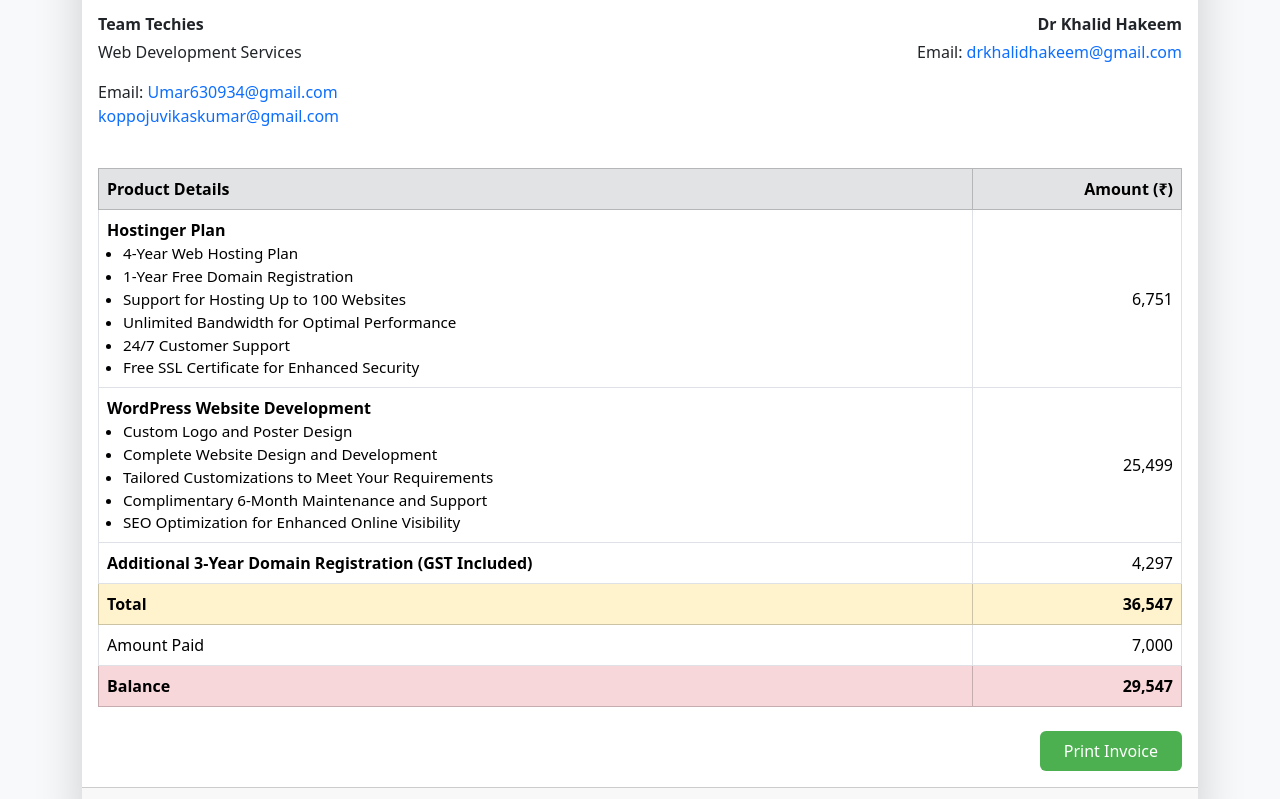
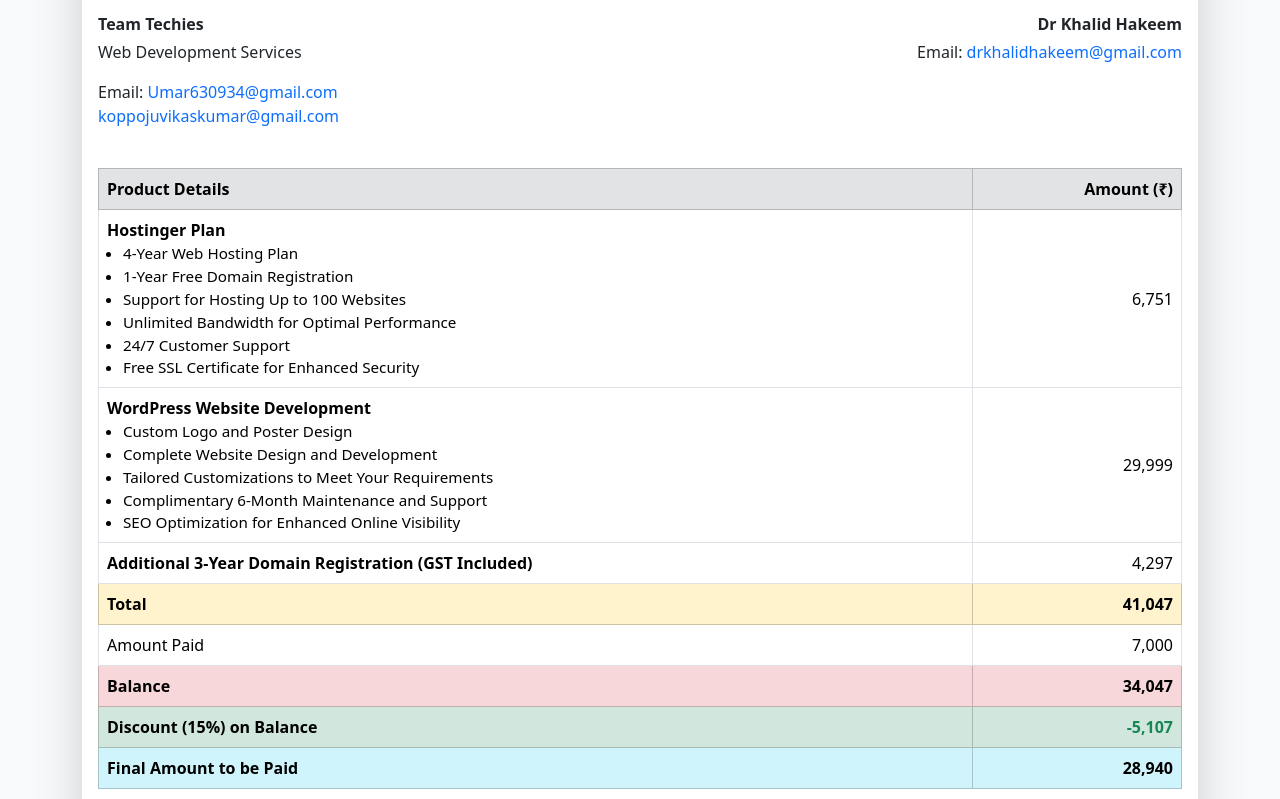
Before and after one commit to Vikaskoppoju/Teamtechies-invoiceno1, a plain HTML site: page index.html in a window 1280 px wide. Shown: the part 149-948 px from the top of the page. Drawn offline with nearby package versions, Linux system fonts and the light colour scheme.

Commit message:
Update index.html

```diff
--- a/index.html
+++ b/index.html
@@ -95,7 +95,7 @@
                                     </ul>
                                 </div>
                             </td>
-                            <td class="text-end">25,499</td>
+                            <td class="text-end">29,999</td>
                         </tr>
                         <tr>
                             <td>
@@ -105,7 +105,7 @@
                         </tr>
                         <tr class="table-warning">
                             <td><strong>Total</strong></td>
-                            <td class="text-end"><strong>36,547</strong></td>
+                            <td class="text-end"><strong>41,047</strong></td>
                         </tr>
                         <tr>
                             <td>Amount Paid</td>
@@ -113,7 +113,15 @@
                         </tr>
                         <tr class="table-danger">
                             <td><strong>Balance</strong></td>
-                            <td class="text-end"><strong>29,547</strong></td>
+                            <td class="text-end"><strong>34,047</strong></td>
+                        </tr>
+                        <tr class="table-success">
+                            <td><strong>Discount (15%) on Balance</strong></td>
+                            <td class="text-end text-success"><strong>-5,107</strong></td>
+                        </tr>
+                        <tr class="table-info">
+                            <td><strong>Final Amount to be Paid</strong></td>
+                            <td class="text-end"><strong>28,940</strong></td>
                         </tr>
                     </tbody>
                 </table>
```
